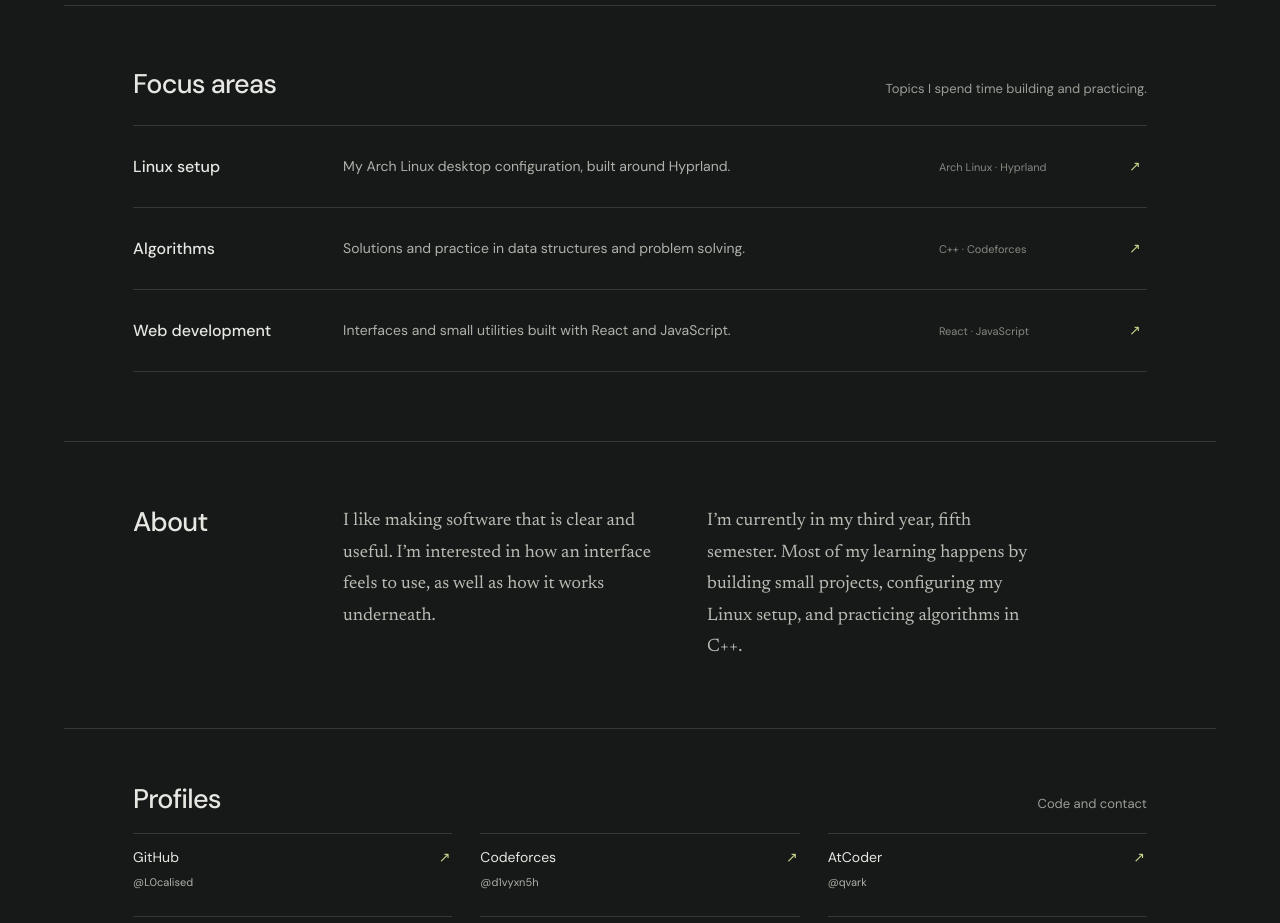
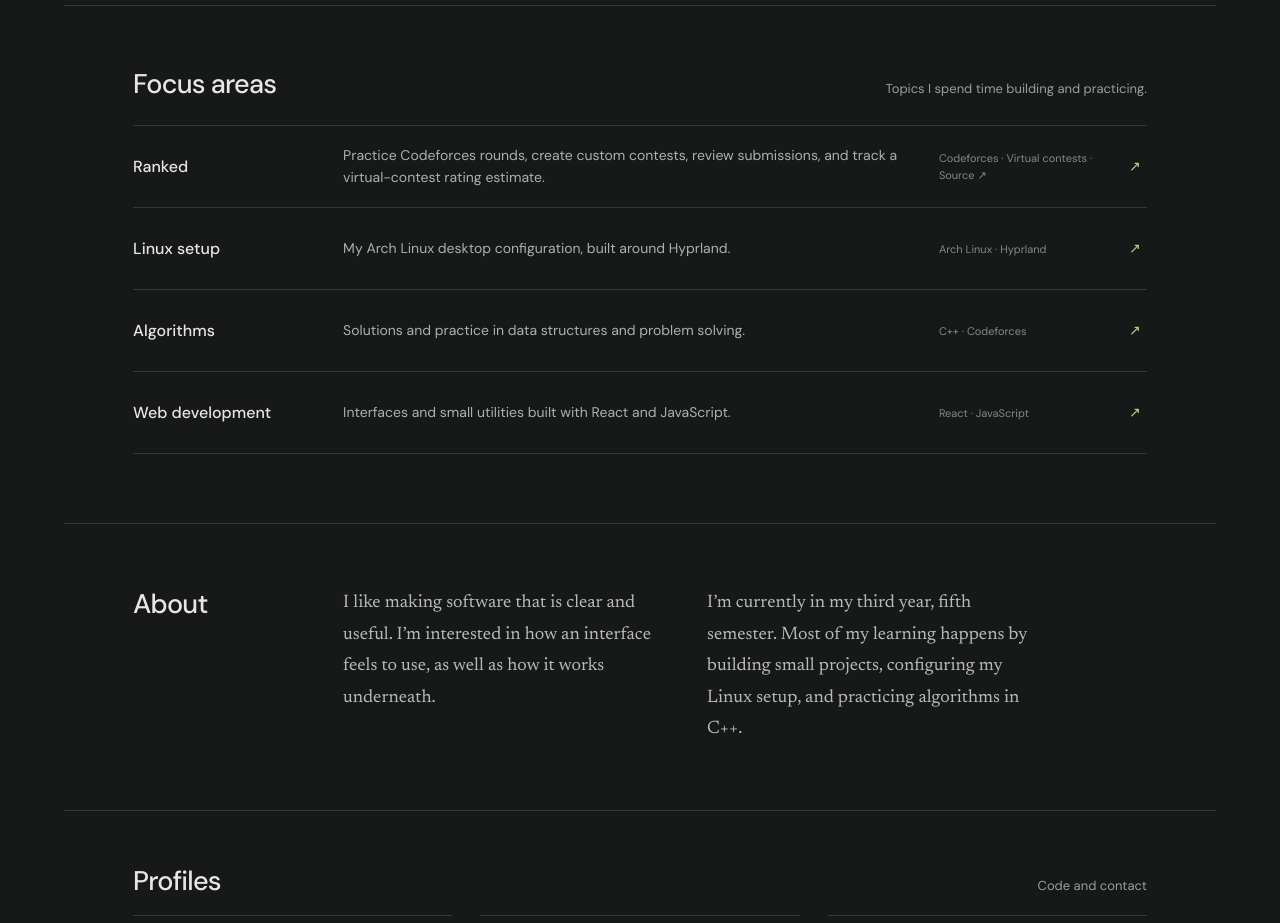
Before and after one commit to L0calised/portfolio, a React (Vite) app: page / in a window 1280 px wide. Shown: the part 1100-2023 px from the top of the page. Built offline with nearby package versions, Linux system fonts and the light colour scheme; no server answers.

Commit message:
Add Ranked to portfolio

```diff
--- a/src/App.jsx
+++ b/src/App.jsx
@@ -11,6 +11,7 @@ const activityPlatforms = [
 const handles = { codeforces: 'd1vyxn5h', atcoder: 'qvark', leetcode: 'dvyn5h' }
 
 const work = [
+  { name: 'Ranked', description: 'Practice Codeforces rounds, create custom contests, review submissions, and track a virtual-contest rating estimate.', stack: 'Codeforces · Virtual contests', href: 'https://rankedcf.vercel.app/', source: 'https://github.com/L0calised/ranked' },
   { name: 'Linux setup', description: 'My Arch Linux desktop configuration, built around Hyprland.', stack: 'Arch Linux · Hyprland', href: 'https://github.com/L0calised' },
   { name: 'Algorithms', description: 'Solutions and practice in data structures and problem solving.', stack: 'C++ · Codeforces', href: 'https://codeforces.com/profile/d1vyxn5h' },
   { name: 'Web development', description: 'Interfaces and small utilities built with React and JavaScript.', stack: 'React · JavaScript', href: 'https://github.com/L0calised' },
@@ -131,7 +132,7 @@ function App() {
 
       <section className="work" id="work">
         <div className="section-title"><h2>Focus areas</h2><p>Topics I spend time building and practicing.</p></div>
-        <div className="work-list">{work.map((item) => <a className="work-row" href={item.href} key={item.name} target="_blank" rel="noreferrer"><span className="work-name">{item.name}</span><span className="work-description">{item.description}</span><span className="work-stack">{item.stack}</span><span className="work-arrow">↗</span></a>)}</div>
+        <div className="work-list">{work.map((item) => <div className="work-row" key={item.name}><a className="work-name" href={item.href} target="_blank" rel="noreferrer">{item.name}</a><span className="work-description">{item.description}</span><span className="work-stack">{item.stack}{item.source && <> · <a className="work-source" href={item.source} target="_blank" rel="noreferrer">Source ↗</a></>}</span><a className="work-arrow" href={item.href} target="_blank" rel="noreferrer" aria-label={`Open ${item.name}`}>↗</a></div>)}</div>
       </section>
 
       <section className="about" id="about">
```
Also changed, not shown: src/App.css.
